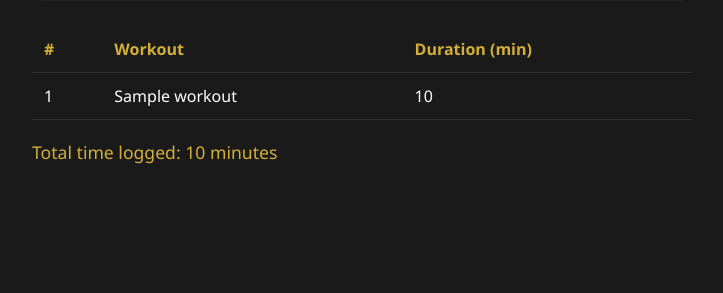
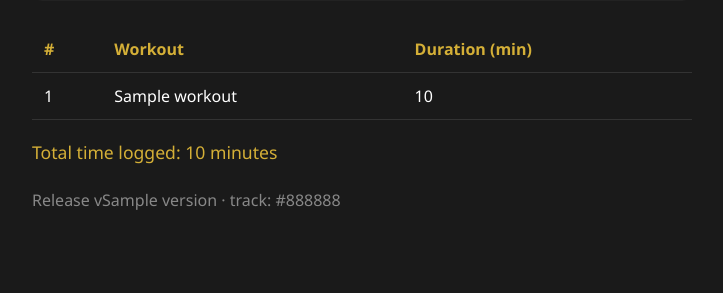
Before and after one commit to omkar-tp/aceest-fitness-devops, a Flask app: template templates/index.html in a window 1280 px wide. Shown: the part 202-495 px from the top of the page, without its empty margins (278-1001 px from the left). Run offline with Flask 3, Linux system fonts and the light colour scheme; the template is opened without the code that fills it: most values are stand-ins (such as "Sample title", 1, 10 or a date in 2020).

Commit message:
feat: release metadata (/version, X-App-Version headers), non-root image, healthcheck, Sonar config

```diff
--- a/app.py
+++ b/app.py
@@ -7,9 +7,25 @@ database required).
 """
 from __future__ import annotations
 
+import os
+
 from flask import Flask, jsonify, render_template, request
 
 app = Flask(__name__)
+
+# Release metadata injected at build/deploy time (Docker ARG / Kubernetes env).
+# DEPLOY_COLOR identifies the track (blue, green, stable, canary, ...), which
+# lets deployment strategies be verified from the outside.
+APP_VERSION = os.getenv("APP_VERSION", "1.1.0")
+DEPLOY_COLOR = os.getenv("DEPLOY_COLOR", "default")
+
+
+@app.after_request
+def add_release_headers(response):
+    """Expose which release served the request (used to verify rollouts)."""
+    response.headers["X-App-Version"] = APP_VERSION
+    response.headers["X-Deploy-Color"] = DEPLOY_COLOR
+    return response
 
 # In-memory store. Each workout is a dict: {"id", "workout", "duration"}.
 workouts: list[dict] = []
@@ -48,13 +64,25 @@ def _add_workout(name: str, duration: int) -> dict:
 def index():
     """Render the home page with the current list of workouts."""
     total = sum(item["duration"] for item in workouts)
-    return render_template("index.html", workouts=workouts, total=total)
+    return render_template(
+        "index.html",
+        workouts=workouts,
+        total=total,
+        version=APP_VERSION,
+        color=DEPLOY_COLOR,
+    )
 
 
 @app.route("/health")
 def health():
     """Health-check endpoint used by Docker and CI/CD pipelines."""
     return jsonify({"status": "healthy"}), 200
+
+
+@app.route("/version")
+def version():
+    """Report the running release and deployment track."""
+    return jsonify({"version": APP_VERSION, "color": DEPLOY_COLOR}), 200
 
 
 @app.route("/add_workout", methods=["POST"])
--- a/requirements.txt
+++ b/requirements.txt
@@ -1,3 +1,4 @@
 Flask==3.0.3
 pytest==8.3.3
+pytest-cov==5.0.0
 gunicorn==23.0.0
--- a/templates/index.html
+++ b/templates/index.html
@@ -91,6 +91,7 @@
         {% else %}
         <p class="empty">No workouts logged yet. Add your first one above!</p>
         {% endif %}
+        <p class="empty">Release v{{ version }} &middot; track: {{ color }}</p>
     </main>
 </body>
 </html>
```
Also changed, not shown: tests/test_app.py (+14 -0 lines), 2 other files.
